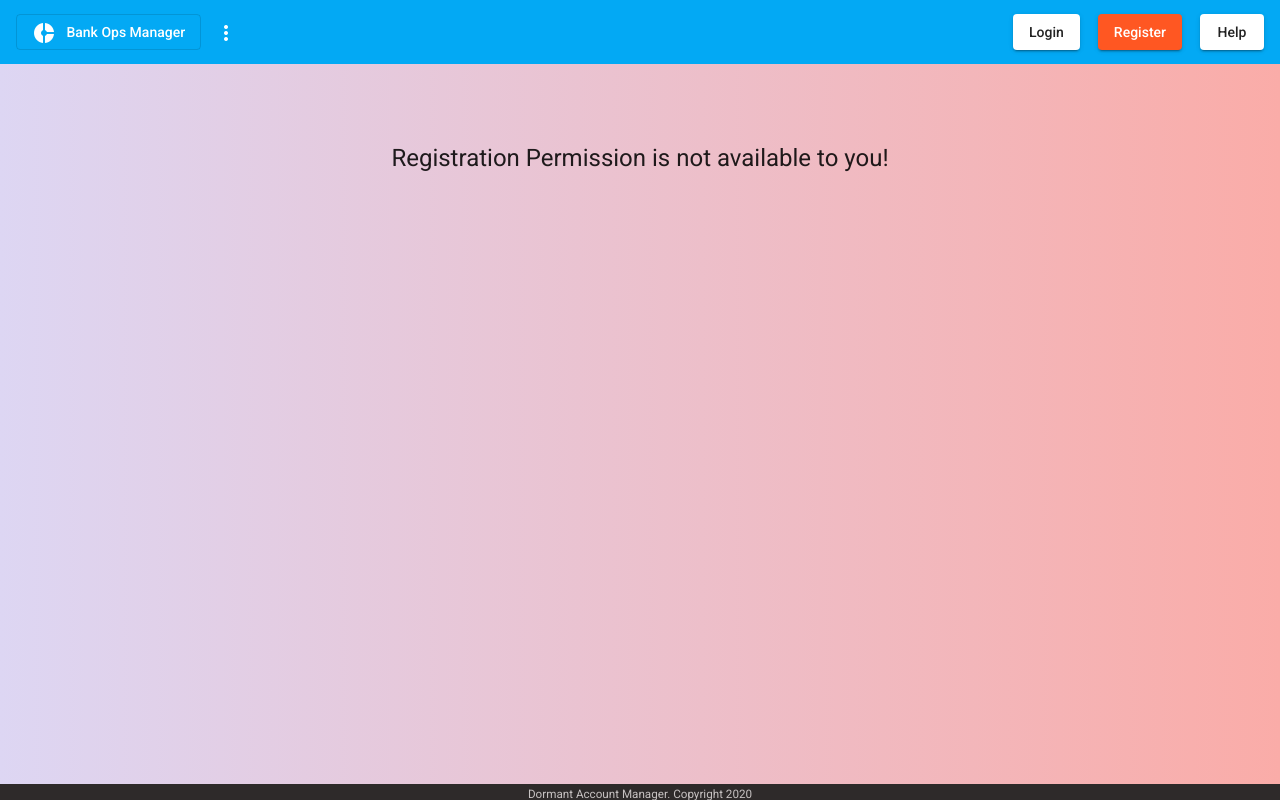
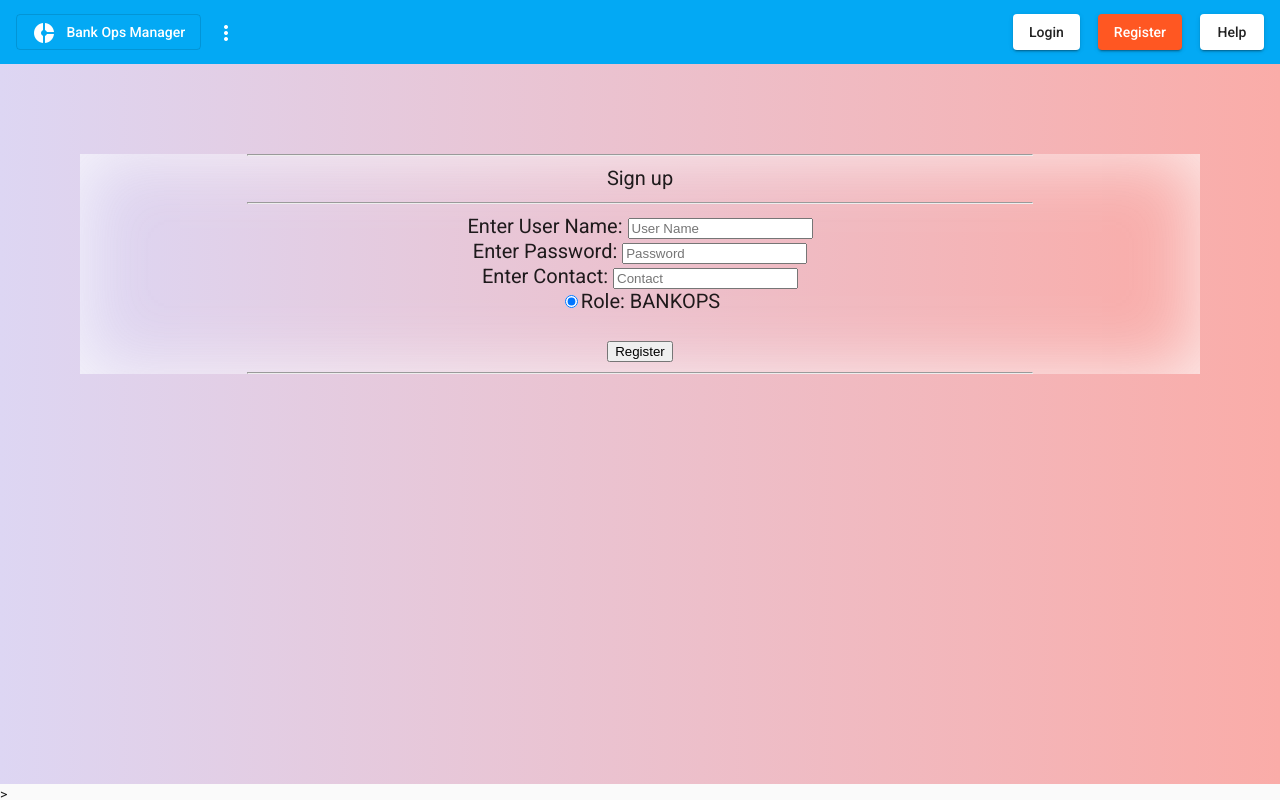
Before and after one commit to sprtkd/resource-dashboard, an Angular app: page /home/register in a window 1280 px wide. Built offline with nearby package versions, Linux system fonts and the light colour scheme.

Commit message:
Added Registration form with basic validations

```diff
--- a/src/app/landing/register/register.component.css
+++ b/src/app/landing/register/register.component.css
@@ -8,3 +8,9 @@
     height: 70%;
     background: linear-gradient(to right, #ddd6f3, #faaca8);
 }
+
+form{
+    background: inherit;
+    font-size: 20px;
+    box-shadow: inset 0 0 70px rgba(253, 253, 253, 0.842);
+}
--- a/src/app/landing/register/register.component.html
+++ b/src/app/landing/register/register.component.html
@@ -1,3 +1,25 @@
 <div class="register-container">
-    Registration Permission is not available to you!
-</div>
+    <form [formGroup]="userForm" class="text-center border border-light p-5" (ngSubmit)="onSubmit()">
+    <div><hr width="70%">
+        <p class="h4 mb-4">Sign up</p>
+    <hr width="70%"></div>
+        <div class="form-row mb-4">
+            <div class="col">
+               Enter User Name: <input type="text" id="userName" formControlName="UserName" class="form-control" placeholder="User Name" required>
+            </div>
+            <div class="col">
+               Enter Password: <input type="password" id="password" formControlName="Password" class="form-control" placeholder="Password" required>
+            </div>
+        </div>
+        Enter Contact:
+        <input type="text" id="contact" formControlName="Contact"  class="form-control mb-4" placeholder="Contact">
+        <br>
+        <input type="radio" checked>Role: BANKOPS
+        <br><br>
+        <button class="btn btn-info my-4 btn-block" type="submit">Register</button>
+
+        <hr width="70%">
+
+        <span> {{message}} </span>
+    </form>
+    </div>>
--- a/src/app/landing/register/register.component.ts
+++ b/src/app/landing/register/register.component.ts
@@ -1,4 +1,5 @@
 import { Component, OnInit } from '@angular/core';
+import { FormBuilder , FormGroup ,Validators } from '@angular/forms';
 
 @Component({
   selector: 'app-register',
@@ -6,10 +7,24 @@ import { Component, OnInit } from '@angular/core';
   styleUrls: ['./register.component.css']
 })
 export class RegisterComponent implements OnInit {
-
-  constructor() { }
+   userForm: FormGroup;
+   message: String;
+  constructor(private formBuilder: FormBuilder) { }
 
   ngOnInit(): void {
+    this.userForm = this.formBuilder.group({
+      UserName: ['', [Validators.required, Validators.pattern('^[a-zA-Z]+$')]],
+      Password: ['', [Validators.required, Validators.pattern('^[a-zA-Z]+$')]],
+      Contact: ['', [Validators.required, Validators.pattern('^[0-9]{10}$')]]
+    });
+  }
+
+  onSubmit(){
+    if(this.userForm.valid){
+      this.message ='User Registraction Form is Valid!! Submitted to Reviewer';
+    } else {
+      this.message='User form is not valid!!';
+    }
   }
 
 }
```
